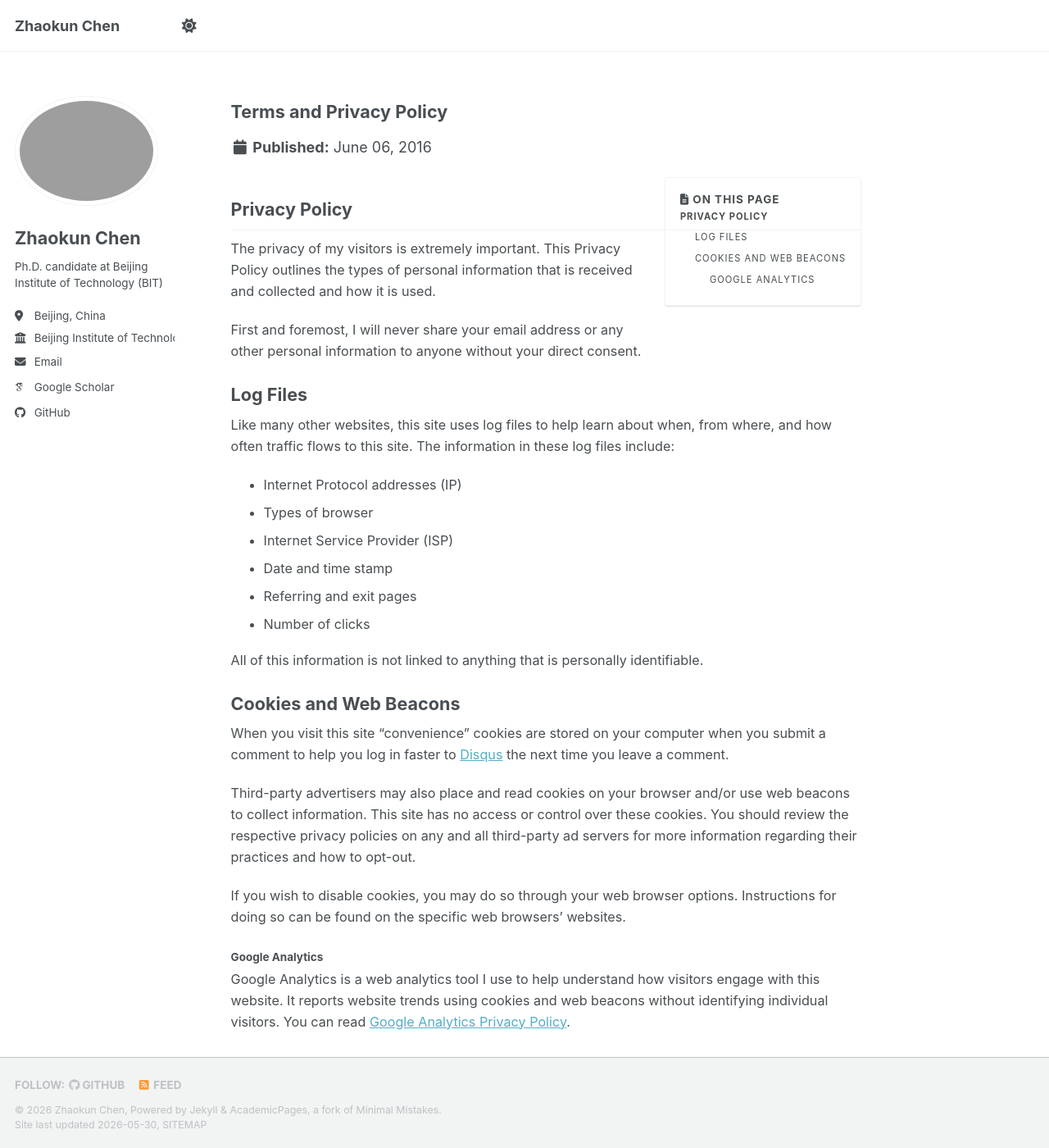
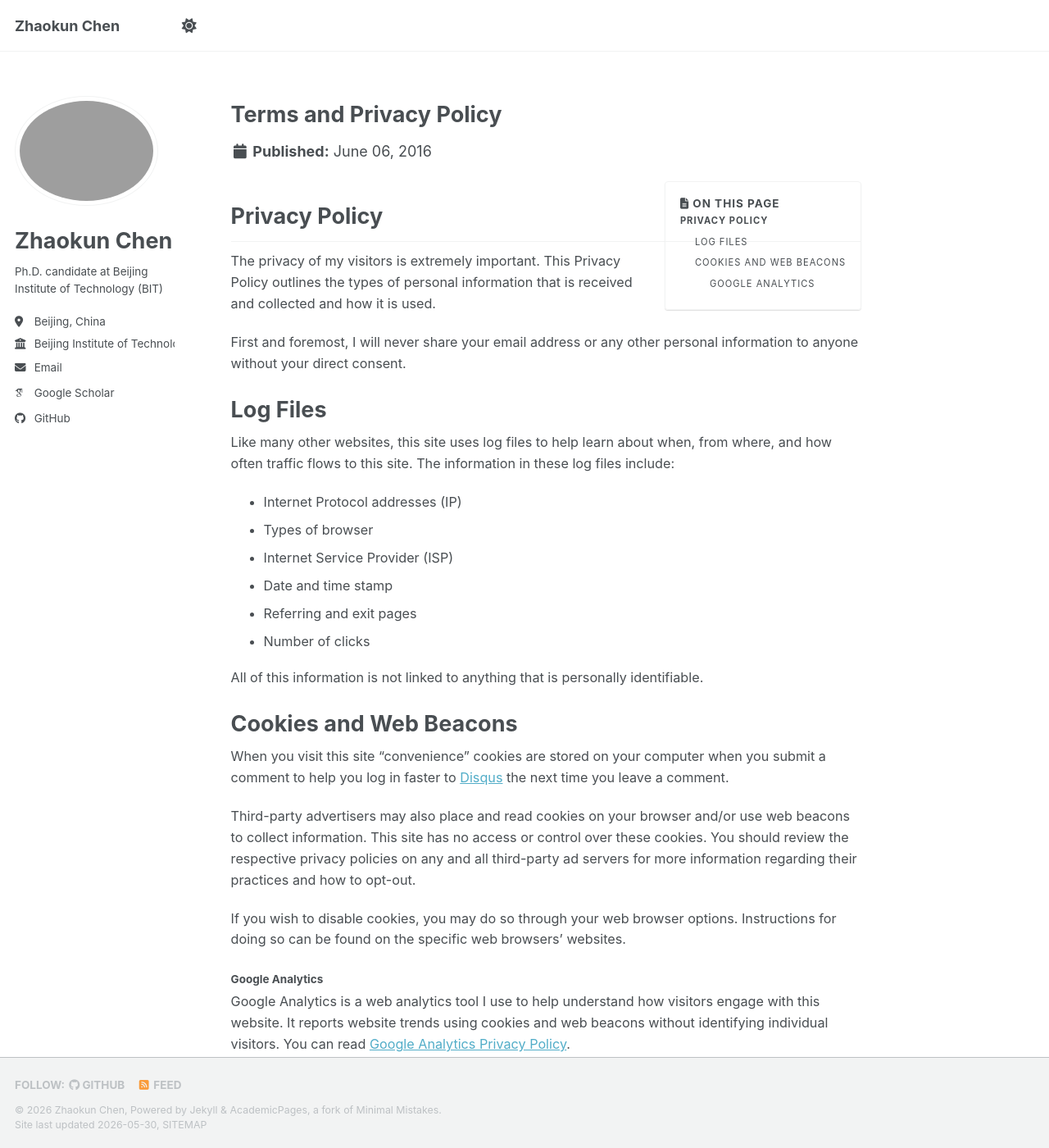
Before and after one commit to zhaokun-bit/zhaokun-bit.github.io, a Jekyll site: the page built from _pages/terms.md, in a window 1280 px wide and 1400 px high. Shown: the whole window at 82% size. Built offline with Jekyll 4.4.1, drawn with Linux system fonts in a browser that asks for light colours; some web fonts are replaced; a script bundle is joined from its source files by our own code; library files that are not in the unit come from our copies.

Commit message:
Update main.scss

```diff
--- a/assets/css/main.scss
+++ b/assets/css/main.scss
@@ -60,7 +60,7 @@ h1, h2, h3,
 #main h2,
 header h1,
 header h2 {
-  font-size: 1.2rem !important; /* 👈 核心控制：News、Publications 等所有大标题会一起变成这个大小 */
+  font-size: 1.5rem !important; /* 👈 核心控制：News、Publications 等所有大标题会一起变成这个大小 */
   margin-top: 1.5rem !important;
   margin-bottom: 0.6rem !important;
   font-weight: bold !important;
```
